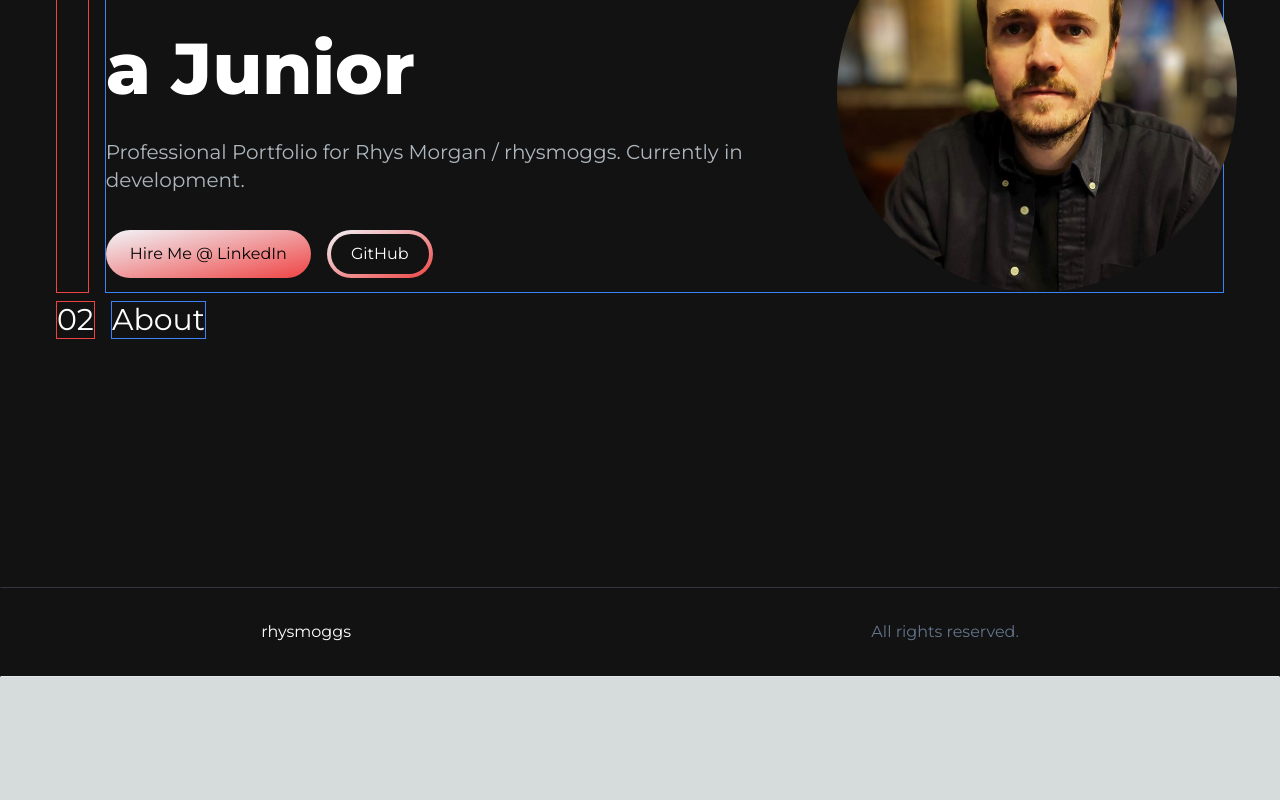
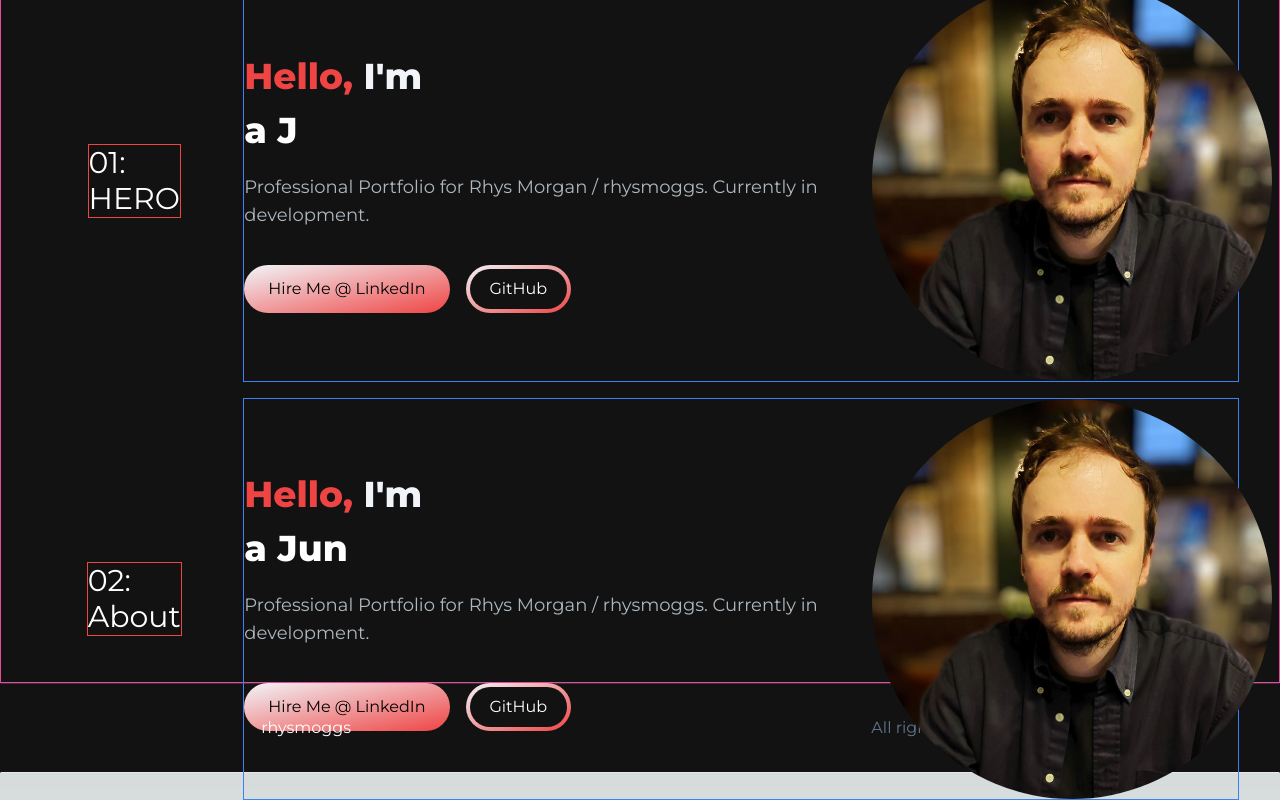
Before and after one commit to rhysmoggs/portfolio2024, a Next.js app: page / in a window 1280 px wide. Shown: the part 309-1109 px from the top of the page. Before the commit the page ends 986 px from the top, so only its background shows below. Built offline with nearby package versions, Linux system fonts and the light colour scheme.

Commit message:
create grid for new page sections on home page

```diff
--- a/app/components/HeroSection.jsx
+++ b/app/components/HeroSection.jsx
@@ -10,15 +10,20 @@ import { TypeAnimation } from 'react-type-animation'
 const HeroSection = () => {
   return (
     <section className='md:pt-20 lg:pt-18'>
-      <div className='flex gap-4 m-2'>
-        <div className='border border-red-500'>
-          <h1 className='text-white text-3xl'>01</h1>
+      {/* <div className='flex gap-4 m-2'> */}
+      <div className='grid grid-cols-12 mx-8 my-4'>
+        {/* below two lines, just for ref, can delete */}
+        {/* <div className='flex justify-center items-center menu mt-4' id='navbar'>
+        <ul className='hidden md:flex md:flex-row md:space-x-8 py-2'> */}
+        <div className='hidden md:block col-span-2 mx-2 place-self-center border border-red-500'>
+          <h1 className='text-white text-3xl'>01:</h1>
+          <h1 className='text-white text-3xl'>HERO</h1>
           {/* create and then add HeroSection component again */}
         </div>
-        <div className='border border-blue-500'>
+        <div className='col-span-10 mx-2 border border-blue-500'>
           <div className='grid grid-cols-1 sm:grid-cols-12'>
             <div className='col-span-8 place-self-center text-center sm:text-left md:justify-self-start'>
-              <h1 className='text-white mb-4 text-4xl sm:text-5xl lg:text-7xl lg:leading-normal font-extrabold'>
+              <h1 className='text-white mb-4 text-xl md:text-3xl lg:text-4xl lg:leading-normal font-extrabold'>
                 <span className='text-primary-500'>Hello, </span>
                 <span className='text-secondary-100'>I&apos;m </span>
                 <br />
@@ -40,7 +45,7 @@ const HeroSection = () => {
                   repeat={0}
                 />
               </h1>
-              <p className='text-[#ADB7BE] text-base sm:text-lg mb-6 lg:text-xl'>
+              <p className='text-[#ADB7BE] text-base sm:text-lg mb-6 lg:text-lg'>
                 Professional Portfolio for Rhys Morgan / rhysmoggs. Currently in
                 development.
               </p>
@@ -82,13 +87,79 @@ const HeroSection = () => {
         </div>
       </div>
 
-      <div className='flex gap-4 m-2'>
-        <div className='border border-red-500'>
-          <h1 className='text-white text-3xl'>02</h1>
+      <div className='grid grid-cols-12 mx-8'>
+        {/* below two lines, just for ref, can delete */}
+        {/* <div className='flex justify-center items-center menu mt-4' id='navbar'>
+        <ul className='hidden md:flex md:flex-row md:space-x-8 py-2'> */}
+        <div className='hidden md:block col-span-2 mx-2 place-self-center border border-red-500'>
+          <h1 className='text-white text-3xl'>02:</h1>
+          <h1 className='text-white text-3xl'>About</h1>
+          {/* create and then add HeroSection component again */}
         </div>
-        <div className='border border-blue-500'>
-          <h2 className='text-white text-3xl'>About</h2>
-          {/* add About component here */}
+        <div className='col-span-10 mx-2 border border-blue-500'>
+          <div className='grid grid-cols-1 sm:grid-cols-12'>
+            <div className='col-span-8 place-self-center text-center sm:text-left md:justify-self-start'>
+              <h1 className='text-white mb-4 text-xl md:text-3xl lg:text-4xl lg:leading-normal font-extrabold'>
+                <span className='text-primary-500'>Hello, </span>
+                <span className='text-secondary-100'>I&apos;m </span>
+                <br />
+                <TypeAnimation
+                  sequence={[
+                    'Rhys',
+                    1000,
+                    'a Junior Fontend Developer',
+                    1000,
+                    'Welsh',
+                    1000,
+                    'in development',
+                    1000,
+                  ]}
+                  wrapper='span'
+                  speed={20}
+                  deletionSpeed={50}
+                  style={{ fontSize: '1em', display: 'inline-block' }}
+                  repeat={0}
+                />
+              </h1>
+              <p className='text-[#ADB7BE] text-base sm:text-lg mb-6 lg:text-lg'>
+                Professional Portfolio for Rhys Morgan / rhysmoggs. Currently in
+                development.
+              </p>
+              <div>
+                <Link
+                  href={'https://www.linkedin.com/in/rhysmoggs/'}
+                  target='_blank'
+                  rel='noreferrer'
+                  className='px-6 inline-block py-3 w-full sm:w-fit rounded-full mr-4 bg-gradient-to-br from-secondary-100 bg-primary-500 hover:bg-secondary-200 text-black'
+                >
+                  Hire Me @ LinkedIn
+                </Link>
+                <Link
+                  href={'https://github.com/rhysmoggs'}
+                  target='_blank'
+                  rel='noreferrer'
+                  className='px-1 inline-block py-1 w-full sm:w-fit rounded-full bg-gradient-to-br from-secondary-100 to-primary-500 hover:bg-secondary-800 text-white mt-3'
+                >
+                  <span className='block bg-[#121212] hover:bg-secondary-800 rounded-full px-5 py-2'>
+                    GitHub
+                  </span>
+                </Link>
+              </div>
+            </div>
+            <div className='col-span-4 place-self-center mt-4 lg:mt-0'>
+              <div className='rounded-full bg-[#181818] w-[250px] h-[250px] lg:w-[400px] lg:h-[400px] relative overflow-hidden'>
+                <Image
+                  src='/images/headshot.jpg'
+                  alt='headshot of developer rhysmoggs'
+                  width='0'
+                  height='0'
+                  sizes='100vw'
+                  className='w-full h-auto'
+                  priority={true}
+                />
+              </div>
+            </div>
+          </div>
         </div>
       </div>
     </section>
--- a/app/components/Navbar.jsx
+++ b/app/components/Navbar.jsx
@@ -23,7 +23,7 @@ const navLinks = [
 const Navbar = () => {
   const [navbarOpen, setNavbarOpen] = useState(false)
   return (
-    <nav className='fixed mx-auto top-0 left-0 right-0 z-10 bg-[#121212] bg-opacity-100 pb-4 md:pb-1'>
+    <nav className='sticky mx-auto top-0 left-0 right-0 z-10 bg-[#121212] bg-opacity-100 pb-4 md:pb-1'>
       <div className='relative h-16 md:h-24 lg:h-32'>
         <div className='absolute left-0 top-0 h-16 w-16'>
           {/* empty div for space */}
--- a/app/page.js
+++ b/app/page.js
@@ -2,10 +2,10 @@ import HeroSection from './components/HeroSection'
 
 export default function Home() {
   return (
-    <main className='flex min-h-screen flex-col bg-[#121212]'>
-      <div className='container min-h-screen mt-24 mx-auto px-12 py-4'>
-        <HeroSection />
-      </div>
+    <main className='flex h-screen flex-col bg-[#121212] border border-pink-500'>
+      {/* <div className='container min-h-screen mt-24 mx-auto px-12 py-4 border border-yellow-500'> */}
+      <HeroSection />
+      {/* </div> */}
     </main>
   )
 }
```
